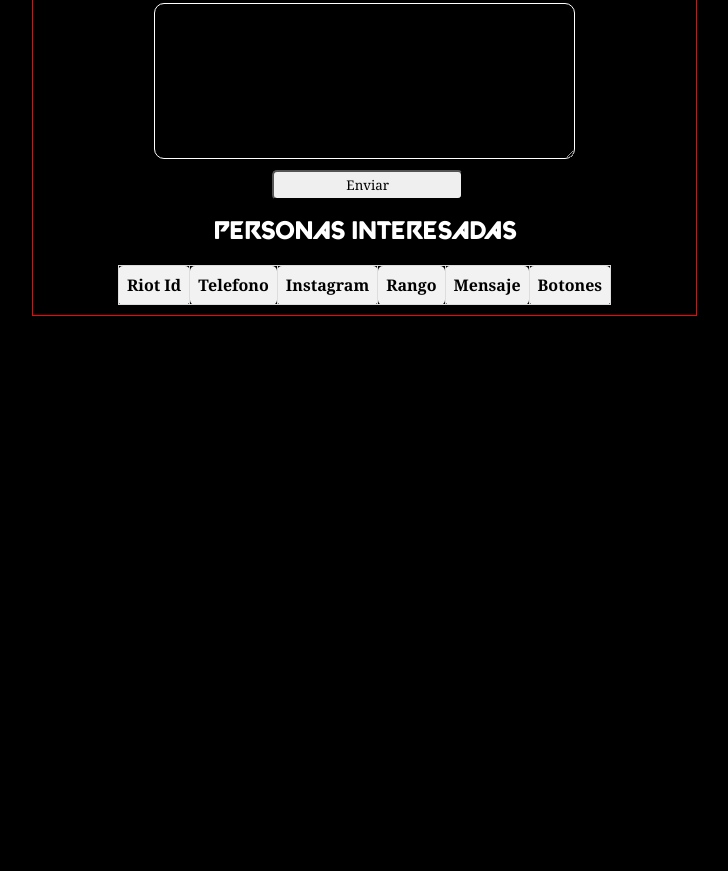
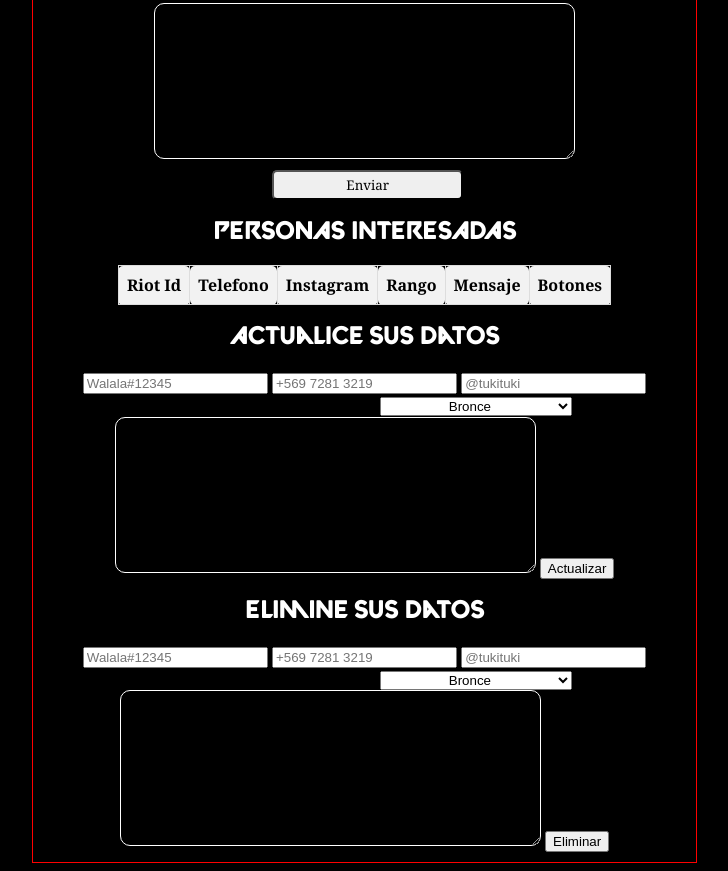
Before and after one commit to aagv2004/BlogWebFor_Test2FrontEnd, a plain HTML site: page index.html in a window 1280 px wide. Shown: the part 2782-3653 px from the top of the page, without its empty margins (279-1007 px from the left). Before the commit the page ends 3106 px from the top, so only its background shows below. Drawn offline with Linux system fonts and the light colour scheme; no server answers.

Commit message:
Agregando actualizar y eliminar (Solo html)
Se agregaron solamente por html las secciones de "actualizar datos" y "eliminar datos" falta css y funcionalidad js

```diff
--- a/assets/js/javascript1.js
+++ b/assets/js/javascript1.js
@@ -57,6 +57,16 @@ const mostrar = () => {
         document.getElementById("botabla").innerHTML = estructura;
     });
 }
+
+const actualizar = () => {
+    let eRiotid = document.getElementById("UPDriotid");
+    let eTelefono = document.getElementById("UPDtelefono");
+    let eInstagram = document.getElementById("UPDinstagram");
+    let eRango = document.getElementById("UPDrango");
+    let eMensaje = document.getElementById("UPDmensaje");
+}
+
+
 
 
 
--- a/assets/js/promesas.js
+++ b/assets/js/promesas.js
@@ -19,3 +19,8 @@ export const obtenerInfo = async() =>{
   });
   return info
 }
+
+export const actualizarInfo = async(info, id) => {
+  const ref = doc(db, "informacion", id);
+  await updateDoc(ref, info);
+}
--- a/assets/styles/styles.css
+++ b/assets/styles/styles.css
@@ -329,7 +329,7 @@ textarea {
 
 /* Secciones responsivas */
 @media only screen and (height: 600px) {
-    #seccion1 {
+    #seccion1, #seccion2, #seccion3, #seccion4, #seccion5 {
         width: 100%;
     }
     header.mi-perfil {
--- a/index.html
+++ b/index.html
@@ -152,6 +152,45 @@
 
                         </tbody>
                     </table>
+                <div class="contenedorActualizar">
+                    <div class="actualizarDatos">
+                        <h1>Actualice sus datos</h1>
+                        <input type="text" id="UPDriotId" placeholder="Walala#12345">
+                        <input type="number" name="" id="UPDtelefono" placeholder="+569 7281 3219">
+                        <input type="text" id="UPDinstagram" placeholder="@tukituki">
+                        <select id="UPDrango" name="rangos">
+                            <option value="1">Bronce</option>
+                            <option value="2">Plata</option>
+                            <option value="3">Oro</option>
+                            <option value="4">Platino</option>
+                            <option value="5">Diamante</option>
+                            <option value="6">Ascendente</option>
+                            <option value="7">Inmortal</option>
+                            <option value="8">Radiante</option>
+                        <textarea name="mensajes" id="UPDmensaje" cols="50" rows="10"></textarea>
+                        <button id="btnActualizar" type="button">Actualizar</button>
+                    </div>
+
+                </div>
+                <div class="contenedorEliminar">
+                    <div class="eliminarDatos">
+                        <h1>Elimine sus datos</h1>
+                        <input type="text" id="DELriotId" placeholder="Walala#12345">
+                        <input type="number" name="" id="DELtelefono" placeholder="+569 7281 3219">
+                        <input type="text" id="DELinstagram" placeholder="@tukituki">
+                        <select id="DELrango" name="rangos">
+                            <option value="1">Bronce</option>
+                            <option value="2">Plata</option>
+                            <option value="3">Oro</option>
+                            <option value="4">Platino</option>
+                            <option value="5">Diamante</option>
+                            <option value="6">Ascendente</option>
+                            <option value="7">Inmortal</option>
+                            <option value="8">Radiante</option>
+                        <textarea name="mensajes" id="DELmensaje" cols="50" rows="10"></textarea>
+                        <button id="btnEliminar" type="button">Eliminar</button>
+                    </div>
+                </div>
                 </fieldset>
             </form>
         </section>
```
